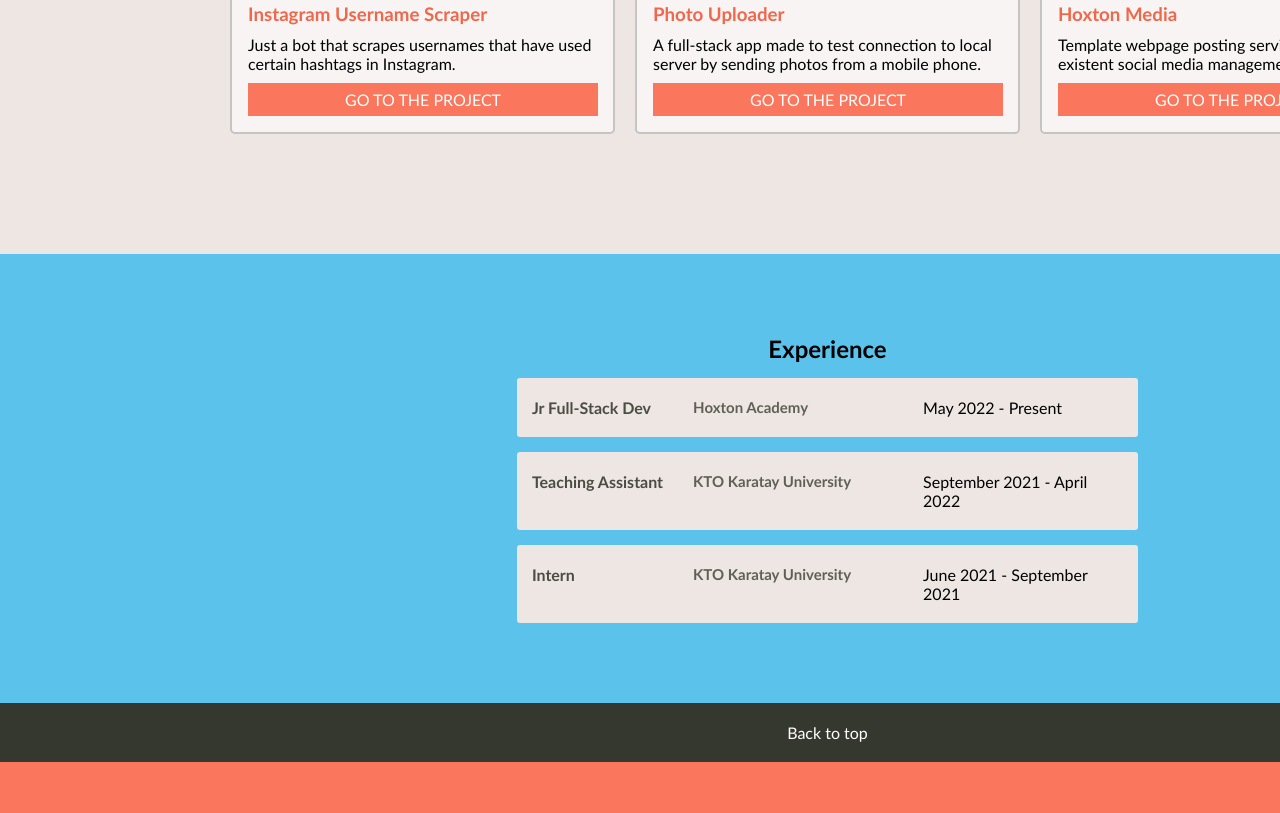
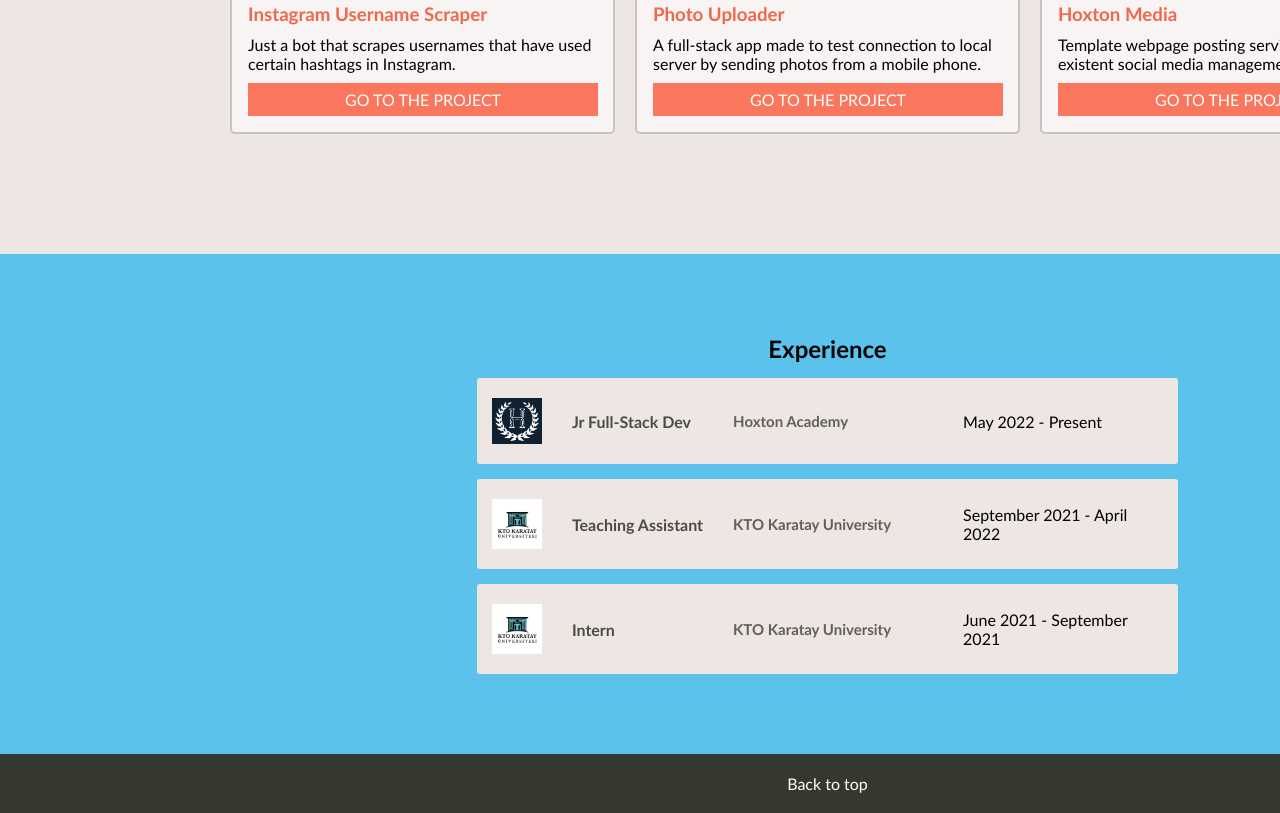
Before and after one commit to donaldmema/hoxton-html-my-portfolio-media, a plain HTML site: page index.html in a window 1280 px wide. Shown: the part 1375-2188 px from the top of the page. Before the commit the page ends 2137 px from the top, so only its background shows below. Drawn offline with Linux system fonts and the light colour scheme.

Commit message:
Finish adding images to the entire page

```diff
--- a/index.html
+++ b/index.html
@@ -120,11 +120,21 @@
       <section class="experience">
         <center><h2 id="experience">Experience</h2></center>
         <div class="experience-items">
+          <img
+            class="workplace-logo"
+            src="/images/hoxton-logo.png"
+            alt="hoxton academy logo"
+          />
           <div class="workplace-role"><h3>Jr Full-Stack Dev</h3></div>
           <div class="workplace"><h4>Hoxton Academy</h4></div>
           <div class="experience__time-period"><p>May 2022 - Present</p></div>
         </div>
         <div class="experience-items">
+          <img
+            class="workplace-logo"
+            src="/images/karatay-logo.webp"
+            alt="karatay university logo"
+          />
           <div class="workplace-role"><h3>Teaching Assistant</h3></div>
           <div class="workplace"><h4>KTO Karatay University</h4></div>
           <div class="experience__time-period">
@@ -132,6 +142,11 @@
           </div>
         </div>
         <div class="experience-items">
+          <img
+            class="workplace-logo"
+            src="/images/karatay-logo.webp"
+            alt="karatay university logo"
+          />
           <div class="workplace-role"><h3>Intern</h3></div>
           <div class="workplace"><h4>KTO Karatay University</h4></div>
           <div class="experience__time-period">
--- a/style.css
+++ b/style.css
@@ -135,11 +135,16 @@ body {
 .experience-items {
   display: grid;
   grid-auto-flow: column;
-  grid-template-columns: auto 200px 200px;
+  grid-template-columns: 50px auto 200px 200px;
   gap: 30px;
   padding: 20px 15px;
   border-radius: 3px;
   background-color: #ede6e2;
+  align-items: center;
+}
+
+.workplace-logo {
+  width: 50px;
 }
 
 .experience-items h3 {
```
